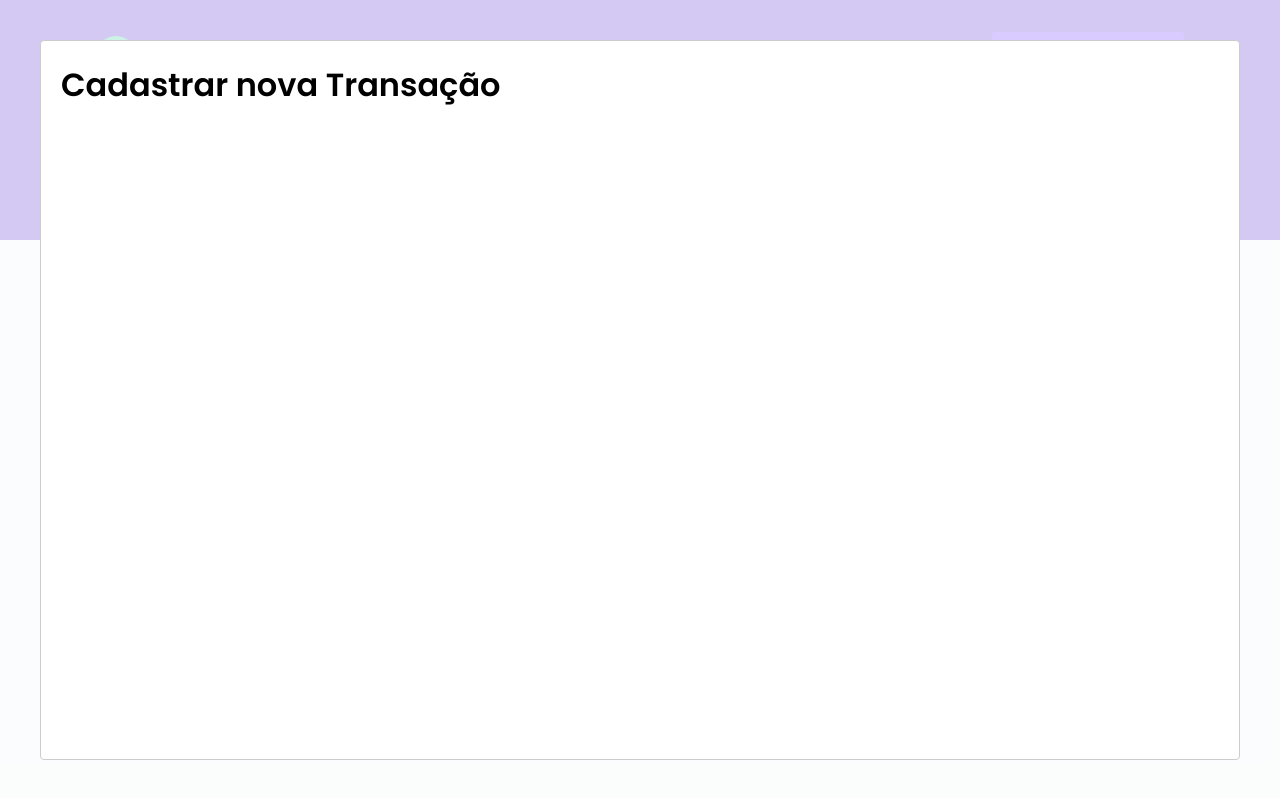
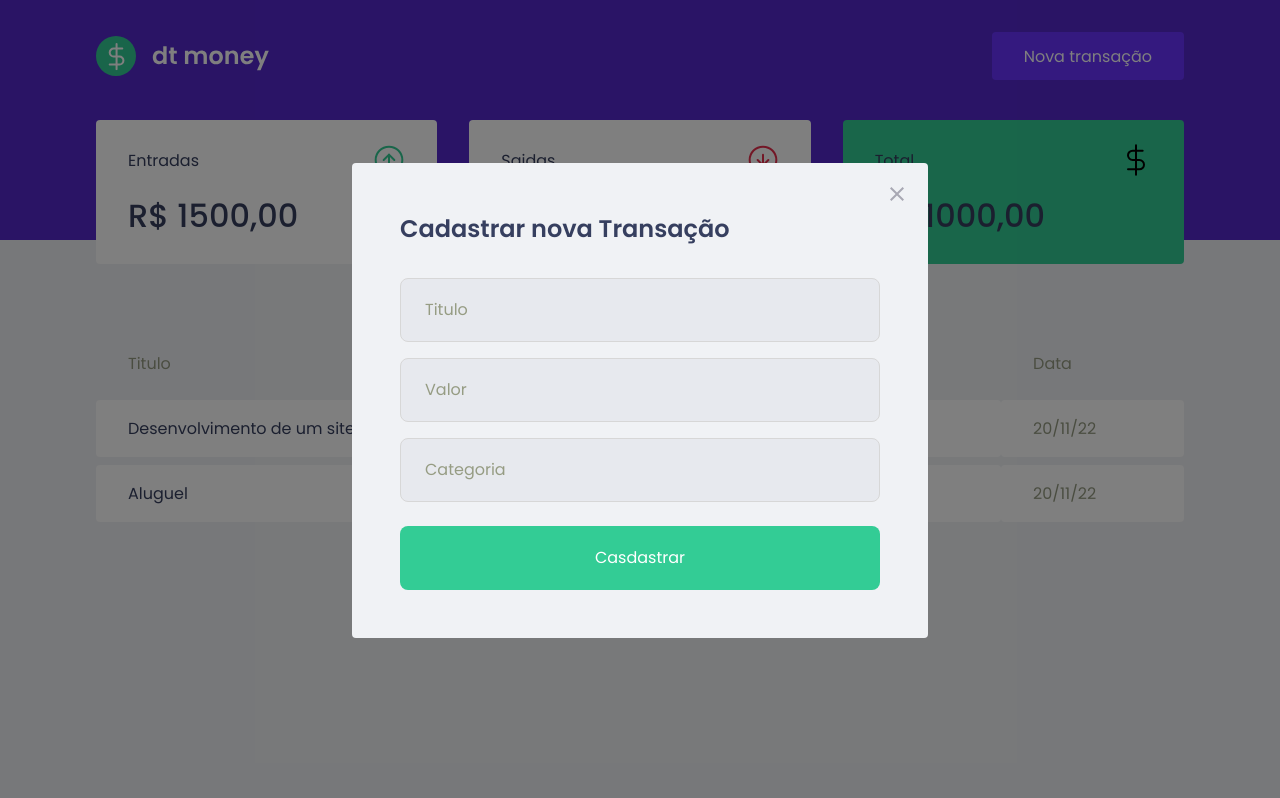
Before and after one commit to VictorGenario/02-dtmoney, a React (Create React App) app: page / in a window 1280 px wide. Both pictures are taken after a click on the button "Nova transação". Built offline with nearby package versions, Linux system fonts and the light colour scheme; no server answers; what miragejs would draw is missing.

Commit message:
Estilização parcial do modal

```diff
--- a/src/App.tsx
+++ b/src/App.tsx
@@ -3,6 +3,7 @@
 import { GlobalStyle } from "./styles/global";
 import Modal from 'react-modal';
 import { useState } from "react";
+import {NewTransactionModal} from './components/NewTransactionModal';
 
 Modal.setAppElement('#root');
 
@@ -22,14 +23,11 @@
     <>
       <Header onOpenNewTransactionModal={handleOpenNewTransactionModal}/>
       <Dashboard/>
+      <NewTransactionModal
+        isOpen={isNewTransactionModalOpen}
+        onRequestClose={handleCloseNewTransactionModal}
+      />
 
-      <Modal
-       isOpen={isNewTransactionModalOpen}
-       onRequestClose={handleCloseNewTransactionModal}
-      >
-          <h1>Cadastrar nova Transação</h1>
-
-      </Modal>
 
       <GlobalStyle />
     </>
--- /dev/null
+++ b/src/components/NewTransactionModal/index.tsx
@@ -0,0 +1,48 @@
+import Modal from 'react-modal';
+import closeImg from '../../assets/close.svg';
+import { Container } from './style';
+
+
+interface NewTransactionModalProps {
+  isOpen: boolean;
+  onRequestClose: () => void;
+}
+
+export function NewTransactionModal ({isOpen, onRequestClose}: NewTransactionModalProps){
+  return (
+    <Modal
+    isOpen={isOpen}
+    onRequestClose={onRequestClose}
+    overlayClassName="react-modal-overlay"
+    className="react-modal-content"
+   >
+     <button type='button' onClick={onRequestClose} className="react-modal-close">
+       <img src={closeImg} alt="Fechar modal" />
+     </button>
+
+       <Container>
+       <h1>Cadastrar nova Transação</h1>
+
+         <input
+          placeholder='Titulo'
+          />
+
+         <input
+          type="number"
+          placeholder='Valor'
+          />
+
+          <input
+            placeholder='Categoria'
+          />
+
+          <button type="submit">
+            Casdastrar
+          </button>
+
+       </Container>
+
+   </Modal>
+
+  );
+}
--- /dev/null
+++ b/src/components/NewTransactionModal/style.ts
@@ -0,0 +1,47 @@
+import styled from "styled-components";
+
+export const Container = styled.form`
+  h1{
+    color: var(--text-title);
+    font-size: 1.5rem;
+    margin-bottom: 2rem;
+  }
+
+  input{
+    width: 100%;
+    padding: 0 1.5rem;
+    height: 4rem;
+    border-radius: 0.5rem;
+
+    border: 1px solid #d7d7d7;
+    background: #e7e9ee;
+
+    font-weight: 400;
+    font-size: 1rem;
+
+    &::placeholder{
+      color: var(--text-body);
+    }
+
+    & + input {
+      margin-top: 1rem;
+    }
+  }
+  button[type="submit"]{
+      width: 100%;
+      padding: 0 1.5rem;
+      height: 4rem;
+      background: var(--green);
+      color: #fff;
+      border-radius: 0.5rem;
+      border: 0;
+      font-size: 1rem;
+      margin-top: 1.5rem;
+
+      transition: filter 0.2s;
+
+      &:hover{
+        filter: brightness(0.7);
+      }
+    }
+`
--- a/src/styles/global.ts
+++ b/src/styles/global.ts
@@ -54,4 +54,44 @@
     opacity: 0.6;
     cursor: not-allowed;
   }
+
+  .react-modal-overlay{
+    background: rgba(0, 0, 0, 0.5);
+
+    position: fixed;
+    top: 0;
+    bottom: 0;
+    right: 0;
+    left: 0;
+
+    display: flex;
+    align-items: center;
+    justify-content: center;
+
+
+  }
+
+  .react-modal-content{
+    width: 100%;
+    max-width: 576px;
+    background: var(--background);
+
+    position: relative;
+    padding: 3rem;
+    border-radius: 0.25rem;
+  }
+
+  .react-modal-close{
+    position: absolute;
+    right: 1.5rem;
+    top: 1.5rem;
+    border: 0;
+    background: transparent;
+
+    transition: filter 0.2s;
+
+    &:hover{
+      filter: brightness(0.8);
+    }
+  }
 `
```
